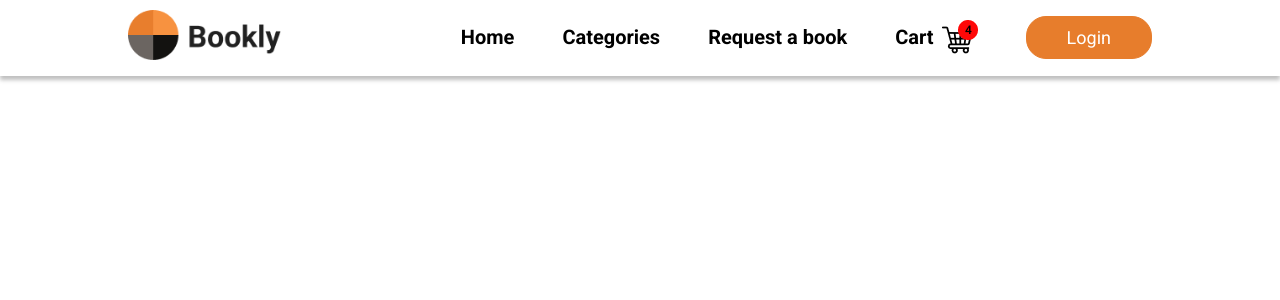
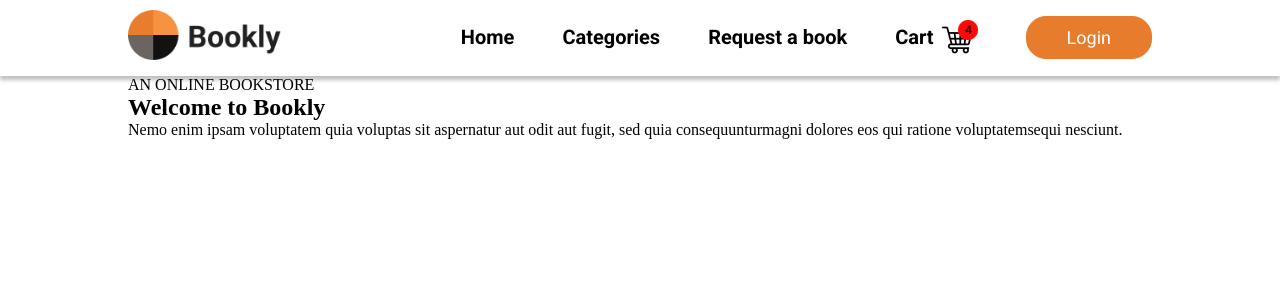
Before and after one commit to gift56/Bookly2.0, a React (Create React App) app: page / in a window 1280 px wide. Shown: the top 300 px of the page. Built offline with nearby package versions, Linux system fonts and the light colour scheme; the HTML template or start-up script is replaced by a standard one; a web font is replaced by a local one.

Commit message:
started coding

```diff
--- a/src/components/Welcome.jsx
+++ b/src/components/Welcome.jsx
@@ -1,10 +1,27 @@
 import React from "react";
+import Button from "./Button";
+import Hero from "../assets/heroImg.png";
 
 const Welcome = () => {
   return (
     <section>
       <div className="contain">
-
+        <div className="heroCon">
+          <div className="textSide">
+            <span className="online">AN ONLINE BOOKSTORE</span>
+            <h2>
+              Welcome to <span>Bookly</span>
+            </h2>
+            <p>
+              <span>Nemo enim ipsam voluptatem quia voluptas sit a</span>
+              <span>spernatur aut odit aut fugit, sed quia consequuntur</span>
+              <span>magni dolores eos qui ratione voluptatem</span>
+              <span>sequi nesciunt.</span>
+            </p>
+            <Button className="none" text="Get Started" />
+          </div>
+          <div className="Image"></div>
+        </div>
       </div>
     </section>
   );
--- a/src/sass/modules/_classes.scss
+++ b/src/sass/modules/_classes.scss
@@ -32,6 +32,9 @@ a {
 .normal {
     left: 0 !important;
 }
-.pb{
+.pb {
     margin-bottom: 15px;
 }
+.none {
+    display: none;
+}
```
